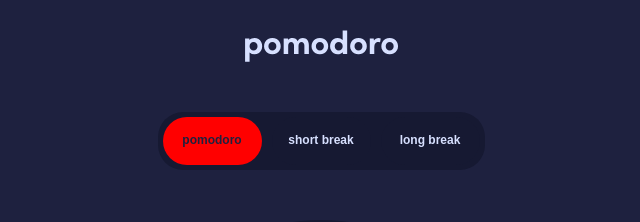
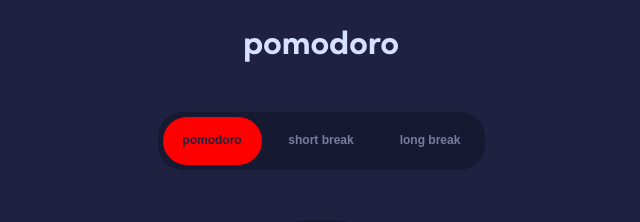
Before and after one commit to achiewe/pomodoro-app, a Next.js app: page / in a window 1280 px wide. Shown: the top 222 px of the page, without its empty margins (319-959 px from the left). Built offline with nearby package versions, Linux system fonts and the light colour scheme.

Commit message:
change the text opacity and add to be 50

```diff
--- a/src/app/components/NavBar.tsx
+++ b/src/app/components/NavBar.tsx
@@ -21,10 +21,10 @@ export default function NavBar() {
         } w-[106px] flex justify-center items-center h-[48px] rounded-[25px] cursor-pointer`}
       >
         <h3
-          className={`text-[12px] leading-[17.77px] font-bold ${
+          className={`text-[12px] leading-[17.77px] font-bold hover:opacity-100 ${
             panelOption === "pomodoro"
               ? "text-[#1E213F]"
-              : "text-[#D7E0FF] hover:text-[#f6f7fc]"
+              : "text-[#D7E0FF] opacity-50"
           }`}
         >
           pomodoro
@@ -39,10 +39,10 @@ export default function NavBar() {
         }}
       >
         <h3
-          className={`text-[12px] leading-[17.77px] font-bold ${
+          className={`text-[12px] leading-[17.77px] font-bold hover:opacity-100 ${
             panelOption === "short break"
               ? "text-[#1E213F]"
-              : "text-[#D7E0FF] hover:text-[#f6f7fc]"
+              : "text-[#D7E0FF] opacity-50"
           }`}
         >
           short break
@@ -57,10 +57,10 @@ export default function NavBar() {
         }}
       >
         <h3
-          className={`text-[12px] leading-[17.77px] font-bold hover:text-[#f6f7fc] ${
+          className={`text-[12px] leading-[17.77px] font-bold hover:opacity-100 ${
             panelOption === "long break"
               ? "text-[#1E213F]"
-              : "text-[#D7E0FF] hover:text-[#f6f7fc]"
+              : "text-[#D7E0FF] opacity-50"
           }`}
         >
           long break
```
